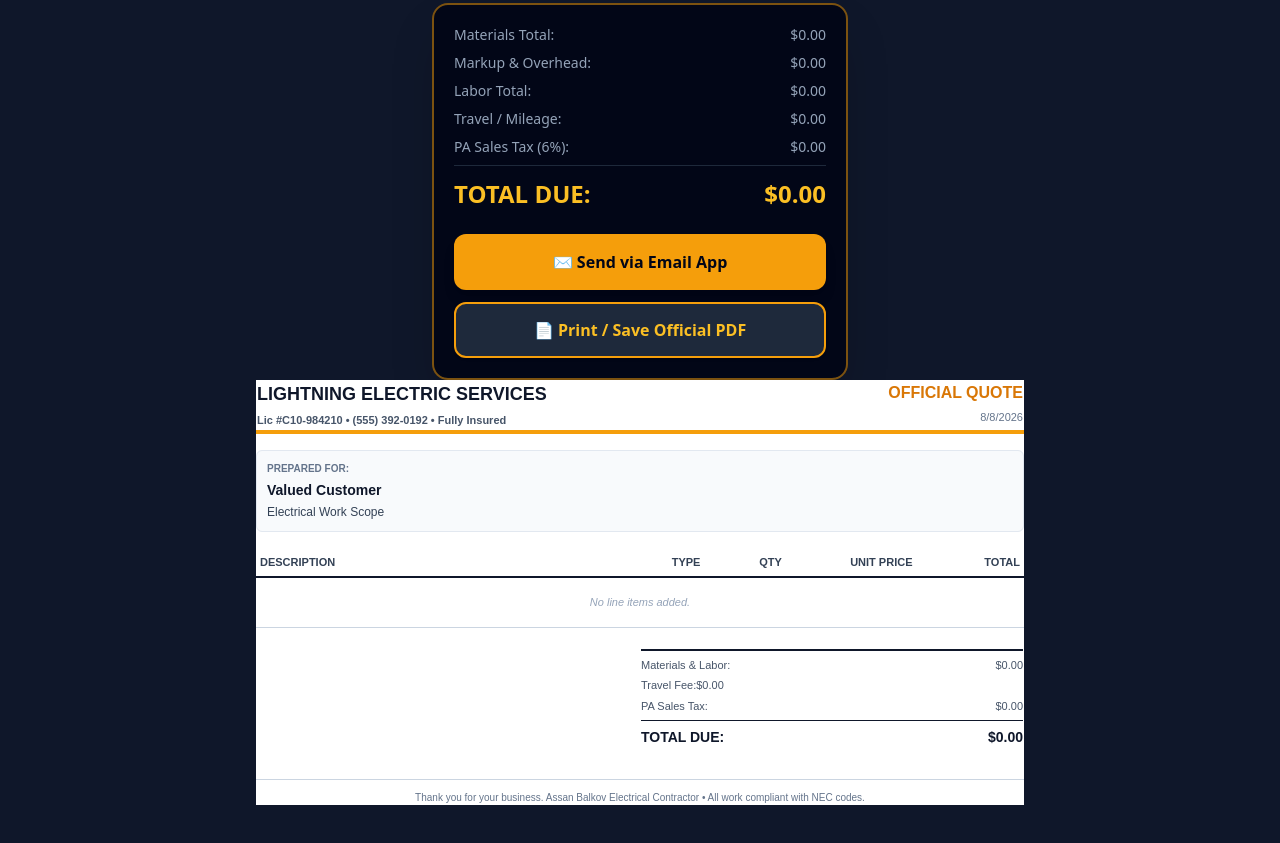
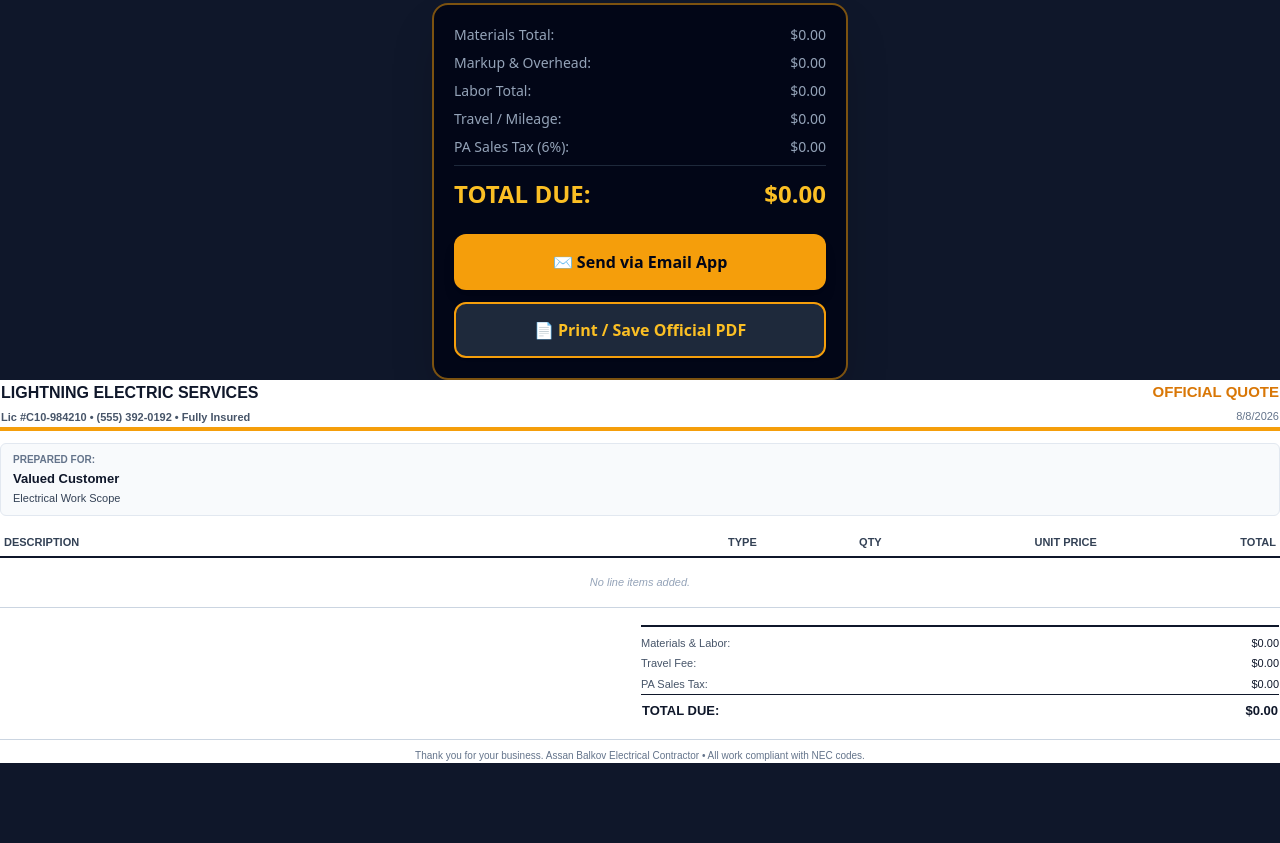
Before and after one commit to Aguren/contractor-quote-app, a plain HTML site: page index.html in a window 1280 px wide. Shown: the part 1402-2245 px from the top of the page. Drawn offline with nearby package versions, Linux system fonts and the light colour scheme.

Commit message:
Update index.html

```diff
--- a/index.html
+++ b/index.html
@@ -9,7 +9,7 @@
   <script src="https://cdn.tailwindcss.com"></script>
 
   <!-- Custom Stylesheet (with cache buster) -->
-  <link rel="stylesheet" href="css/styles.css?v=7">
+  <link rel="stylesheet" href="css/styles.css?v=8">
 </head>
 <body class="bg-slate-900 text-slate-100 min-h-screen pb-24">
 
@@ -199,37 +199,37 @@
 
   </div> <!-- END OF #app-container -->
 
-  <!-- PRINT TEMPLATE (USES INLINE CSS FOR STRICT PORTRAIT LAYOUT) -->
-  <div id="printTemplate" style="width: 100%; max-width: 8in; margin: 0 auto; color: #000; background: #fff; font-family: Arial, sans-serif;">
+  <!-- CLEAN PORTRAIT SINGLE-PAGE PRINT TEMPLATE -->
+  <div id="printTemplate" style="width: 100%; box-sizing: border-box; background: #ffffff; color: #000000; font-family: Arial, sans-serif; font-size: 12px; padding: 0;">
 
     <!-- HEADER -->
-    <table style="width: 100%; border-bottom: 4px solid #f59e0b; padding-bottom: 8px; margin-bottom: 16px;">
+    <table style="width: 100%; border-bottom: 4px solid #f59e0b; padding-bottom: 8px; margin-bottom: 12px; border-collapse: collapse;">
       <tr>
-        <td style="vertical-align: top;">
-          <h1 id="printBizName" style="font-size: 18px; font-weight: 900; text-transform: uppercase; margin: 0; color: #0f172a;">Assan Balkov Electrical Contractor</h1>
+        <td style="vertical-align: top; text-align: left;">
+          <h1 id="printBizName" style="font-size: 16px; font-weight: 900; text-transform: uppercase; margin: 0; color: #0f172a;">Assan Balkov Electrical Contractor</h1>
           <p id="printBizInfo" style="font-size: 11px; font-weight: 600; margin: 4px 0 0 0; color: #475569;">(570) 236-6942 • Lic # XXXXXXXX</p>
         </td>
         <td style="vertical-align: top; text-align: right;">
-          <h2 id="printDocType" style="font-size: 16px; font-weight: 800; text-transform: uppercase; margin: 0; color: #d97706;">OFFICIAL QUOTE</h2>
+          <h2 id="printDocType" style="font-size: 15px; font-weight: 800; text-transform: uppercase; margin: 0; color: #d97706;">OFFICIAL QUOTE</h2>
           <p id="printDate" style="font-size: 11px; margin: 4px 0 0 0; color: #64748b;"></p>
         </td>
       </tr>
     </table>
 
     <!-- PREPARED FOR BOX -->
-    <div style="background-color: #f8fafc; border: 1px solid #e2e8f0; border-radius: 6px; padding: 10px; margin-bottom: 16px;">
-      <p style="font-size: 10px; font-weight: 700; text-transform: uppercase; margin: 0 0 4px 0; color: #64748b;">PREPARED FOR:</p>
-      <p id="printClientName" style="font-size: 14px; font-weight: 700; margin: 0; color: #0f172a;"></p>
-      <p id="printJobScope" style="font-size: 12px; font-weight: 500; margin: 2px 0 0 0; color: #334155;"></p>
+    <div style="background-color: #f8fafc; border: 1px solid #e2e8f0; border-radius: 6px; padding: 8px 12px; margin-bottom: 12px;">
+      <p style="font-size: 10px; font-weight: 700; text-transform: uppercase; margin: 0 0 2px 0; color: #64748b;">PREPARED FOR:</p>
+      <p id="printClientName" style="font-size: 13px; font-weight: 700; margin: 0; color: #0f172a;"></p>
+      <p id="printJobScope" style="font-size: 11px; font-weight: 500; margin: 2px 0 0 0; color: #334155;"></p>
     </div>
 
     <!-- ITEMIZED TABLE -->
-    <table style="width: 100%; border-collapse: collapse; margin-bottom: 20px; font-size: 11px;">
+    <table style="width: 100%; border-collapse: collapse; margin-bottom: 16px; font-size: 11px;">
       <thead>
-        <tr style="border-bottom: 2px solid #0f172a; text-transform: uppercase; color: #334155;">
-          <th style="padding: 6px 4px; text-align: left; width: 50%;">Description</th>
+        <tr style="border-bottom: 2px solid #0f172a; text-transform: uppercase; color: #334155; font-weight: bold;">
+          <th style="padding: 6px 4px; text-align: left; width: 52%;">Description</th>
           <th style="padding: 6px 4px; text-align: center; width: 12%;">Type</th>
-          <th style="padding: 6px 4px; text-align: center; width: 10%;">Qty</th>
+          <th style="padding: 6px 4px; text-align: center; width: 8%;">Qty</th>
           <th style="padding: 6px 4px; text-align: right; width: 14%;">Unit Price</th>
           <th style="padding: 6px 4px; text-align: right; width: 14%;">Total</th>
         </tr>
@@ -240,34 +240,36 @@
     </table>
 
     <!-- TOTALS BREAKDOWN -->
-    <table style="width: 100%; margin-bottom: 30px;">
+    <table style="width: 100%; margin-bottom: 16px; border-collapse: collapse;">
       <tr>
         <td style="width: 50%;"></td>
         <td style="width: 50%;">
           <div style="border-top: 2px solid #0f172a; padding-top: 6px; font-size: 11px;">
-            <div style="display: flex; justify-content: space-between; margin-bottom: 4px; color: #475569;">
-              <span>Materials & Labor:</span>
-              <span id="printSubtotal">$0.00</span>
-            </div>
-            <div style="display: flex; justify-between; margin-bottom: 4px; color: #475569;">
-              <span>Travel Fee:</span>
-              <span id="printTravelFee">$0.00</span>
-            </div>
-            <div style="display: flex; justify-content: space-between; margin-bottom: 6px; color: #475569;">
-              <span>PA Sales Tax:</span>
-              <span id="printTaxMarkup">$0.00</span>
-            </div>
-            <div style="display: flex; justify-content: space-between; border-top: 1px solid #0f172a; padding-top: 6px; font-size: 14px; font-weight: 900; color: #0f172a;">
-              <span>TOTAL DUE:</span>
-              <span id="printGrandTotal">$0.00</span>
-            </div>
+            <table style="width: 100%; border-collapse: collapse;">
+              <tr>
+                <td style="color: #475569; padding: 2px 0;">Materials & Labor:</td>
+                <td style="text-align: right; color: #0f172a; padding: 2px 0;" id="printSubtotal">$0.00</td>
+              </tr>
+              <tr>
+                <td style="color: #475569; padding: 2px 0;">Travel Fee:</td>
+                <td style="text-align: right; color: #0f172a; padding: 2px 0;" id="printTravelFee">$0.00</td>
+              </tr>
+              <tr>
+                <td style="color: #475569; padding: 2px 0;">PA Sales Tax:</td>
+                <td style="text-align: right; color: #0f172a; padding: 2px 0;" id="printTaxMarkup">$0.00</td>
+              </tr>
+              <tr style="border-top: 1px solid #0f172a;">
+                <td style="font-size: 13px; font-weight: 900; color: #0f172a; padding-top: 6px;">TOTAL DUE:</td>
+                <td style="font-size: 13px; font-weight: 900; text-align: right; color: #0f172a; padding-top: 6px;" id="printGrandTotal">$0.00</td>
+              </tr>
+            </table>
           </div>
         </td>
       </tr>
     </table>
 
-    <!-- FOOTER -->
-    <div style="border-top: 1px solid #cbd5e1; padding-top: 10px; font-size: 10px; color: #64748b; text-align: center;">
+    <!-- COMPACT FOOTER (KEPT ON SAME SINGLE PAGE) -->
+    <div style="border-top: 1px solid #cbd5e1; padding-top: 8px; font-size: 10px; color: #64748b; text-align: center;">
       Thank you for your business. Assan Balkov Electrical Contractor • All work compliant with NEC codes.
     </div>
 
```
